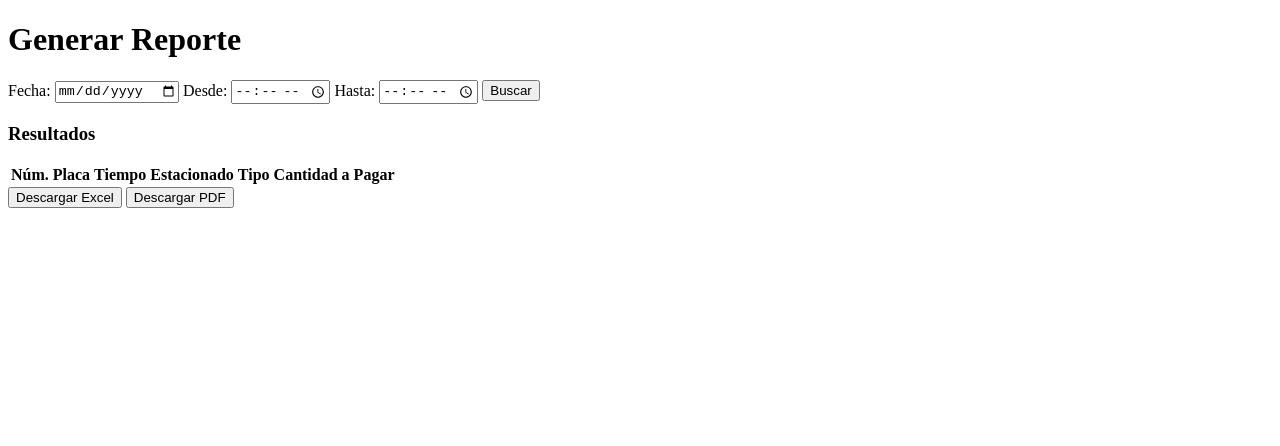
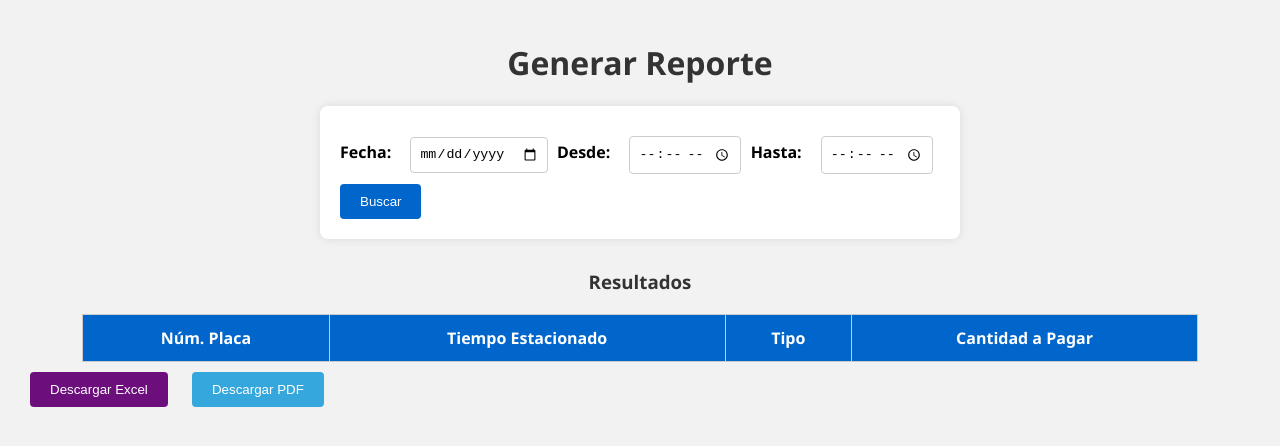
Before and after one commit to ValeriaDeCasas19/estacionamiento_valeria, a website: page public/reporte.html in a window 1280 px wide. Drawn offline with nearby package versions, Linux system fonts and the light colour scheme.

Commit message:
estilos de tabla y generacion de pdf y excel

```diff
--- /dev/null
+++ b/public/reporte.css
@@ -0,0 +1,90 @@
+body {
+  font-family: 'Segoe UI', sans-serif;
+  background-color: #f2f2f2;
+  margin: 0;
+  padding: 20px;
+}
+
+h1, h3 {
+  text-align: center;
+  color: #333;
+}
+
+form {
+  max-width: 600px;
+  margin: 0 auto 30px auto;
+  padding: 20px;
+  background-color: #fff;
+  border-radius: 8px;
+  box-shadow: 0 0 10px rgba(0,0,0,0.1);
+}
+
+form label {
+  margin-right: 10px;
+  font-weight: bold;
+}
+
+form input {
+  padding: 8px;
+  margin: 10px 5px;
+  border-radius: 4px;
+  border: 1px solid #ccc;
+}
+
+form button {
+  padding: 10px 20px;
+  background-color: #0066cc;
+  color: #fff;
+  border: none;
+  border-radius: 4px;
+  cursor: pointer;
+}
+
+form button:hover {
+  background-color: #004999;
+}
+
+table {
+  margin: 0 auto;
+  width: 90%;
+  border-collapse: collapse;
+  background-color: #fff;
+}
+
+table th, table td {
+  border: 1px solid #ccc;
+  padding: 12px;
+  text-align: center;
+}
+
+table th {
+  background-color: #0066cc;
+  color: white;
+}
+
+#resultado {
+  margin-top: 20px;
+  text-align: center;
+}
+
+button#btnExcel, button#btnPDF {
+  margin: 10px;
+  padding: 10px 20px;
+  border: none;
+  background-color: #6c0e7c;
+  color: white;
+  border-radius: 4px;
+  cursor: pointer;
+}
+
+button#btnPDF {
+  background-color: #35a7dc;
+}
+
+button#btnExcel:hover {
+  background-color: #310970;
+}
+
+button#btnPDF:hover {
+  background-color: #c82333;
+}
--- a/public/reporte.html
+++ b/public/reporte.html
@@ -3,6 +3,8 @@
 <head>
   <meta charset="UTF-8">
   <title>Reporte de Estacionamiento</title>
+  <link rel="stylesheet" href="./reporte.css">
+
 </head>
 <body>
   <h1>Generar Reporte</h1>
@@ -38,5 +40,10 @@
   <button id="btnPDF">Descargar PDF</button>
 
   <script src="./reporte.js"></script>
+
+  <!-- librerias para obtener pdf y excel -->
+  <script src="https://cdnjs.cloudflare.com/ajax/libs/jspdf/2.5.1/jspdf.umd.min.js"></script>
+  <script src="https://cdnjs.cloudflare.com/ajax/libs/jspdf-autotable/3.5.28/jspdf.plugin.autotable.min.js"></script>
+  <script src="https://cdnjs.cloudflare.com/ajax/libs/xlsx/0.18.5/xlsx.full.min.js"></script>
 </body>
 </html>
--- a/public/reporte.js
+++ b/public/reporte.js
@@ -42,3 +42,31 @@ document.getElementById('formReporte').addEventListener('submit', async (e) => {
     cuerpo.innerHTML += fila;
   });
 });
+
+//boton para descargar pdf
+document.getElementById('btnPDF').addEventListener('click', () => {
+  const { jsPDF } = window.jspdf;
+  const doc = new jsPDF();
+
+  //tabla
+  doc.text('Reporte de Estacionamiento', 14, 15);
+  doc.autoTable({
+    startY: 20,
+    html: '#tablaResultados',
+    styles: { fontSize: 10 }
+  });
+
+  doc.save('reporte_estacionamiento.pdf');
+});
+
+//boton para descargar excel
+document.getElementById('btnExcel').addEventListener('click', () => {
+
+  const tabla = document.getElementById('tablaResultados');
+
+  // Convertir tabla a hoja de cálculo
+  const wb = XLSX.utils.table_to_book(tabla, { sheet: 'Reporte' });
+
+  // Exportar como archivo Excel
+  XLSX.writeFile(wb, 'reporte_estacionamiento.xlsx');
+});
```
